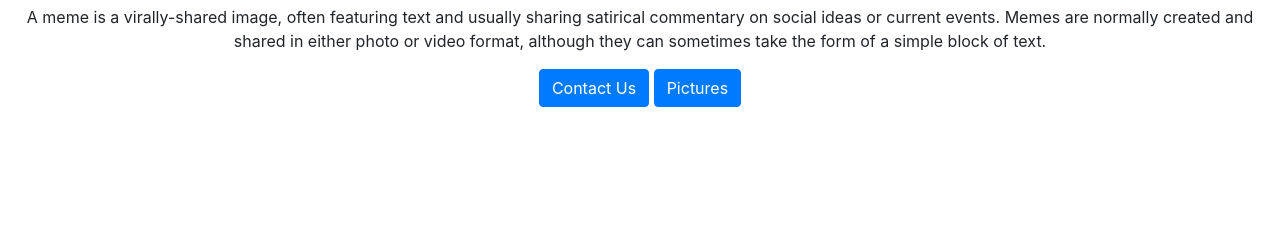
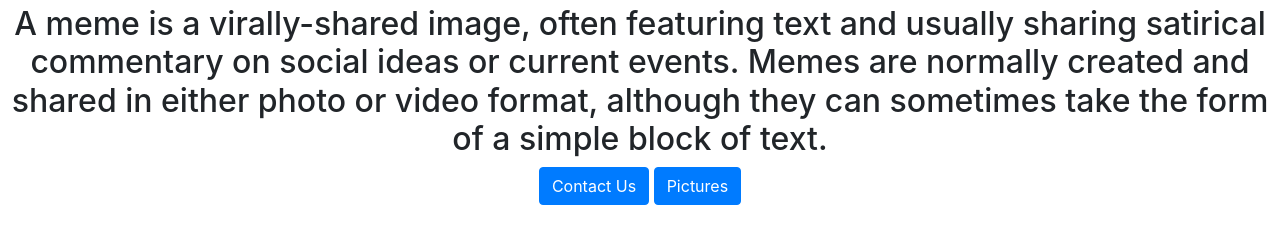
Before and after one commit to liehalford/Meme-site, a plain HTML site: page index.html in a window 1280 px wide. Shown: the part 51-294 px from the top of the page. Drawn offline with nearby package versions, Linux system fonts and the light colour scheme.

Commit message:
seo friendly

```diff
--- a/index.html
+++ b/index.html
@@ -4,7 +4,7 @@
     <meta charset="UTF-8" />
     <meta name="viewport" content="width=device-width, initial-scale=1.0" />
     <meta name="content" title="first-website-with-memes" />
-    <title>Memes website</title>
+    <title>Memes website for enjoying your time spending</title>
     <link rel="stylesheet" href="style.css" />
     <link
       rel="stylesheet"
@@ -15,12 +15,12 @@
   </head>
   <body>
     <h1>Meme Page 🎭</h1>
-    <p>
+    <h2>
       A meme is a virally-shared image, often featuring text and usually sharing
       satirical commentary on social ideas or current events. Memes are normally
       created and shared in either photo or video format, although they can
       sometimes take the form of a simple block of text.
-    </p>
+    </h2>
     <div class="text-center">
       <a class="btn btn-primary" href="/contact.html" role="button"
         >Contact Us</a
```
Also changed, not shown: contact.html (+1 -1 lines), picture.html (+3 -1 lines).
